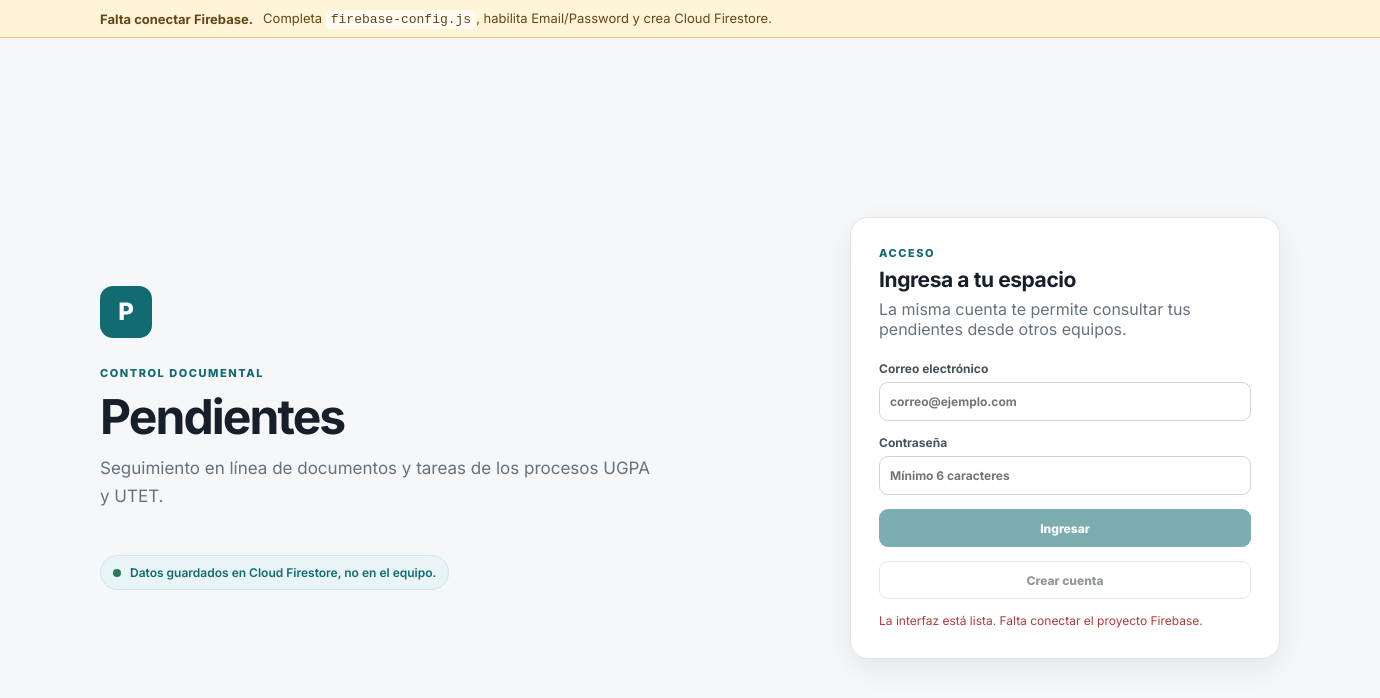
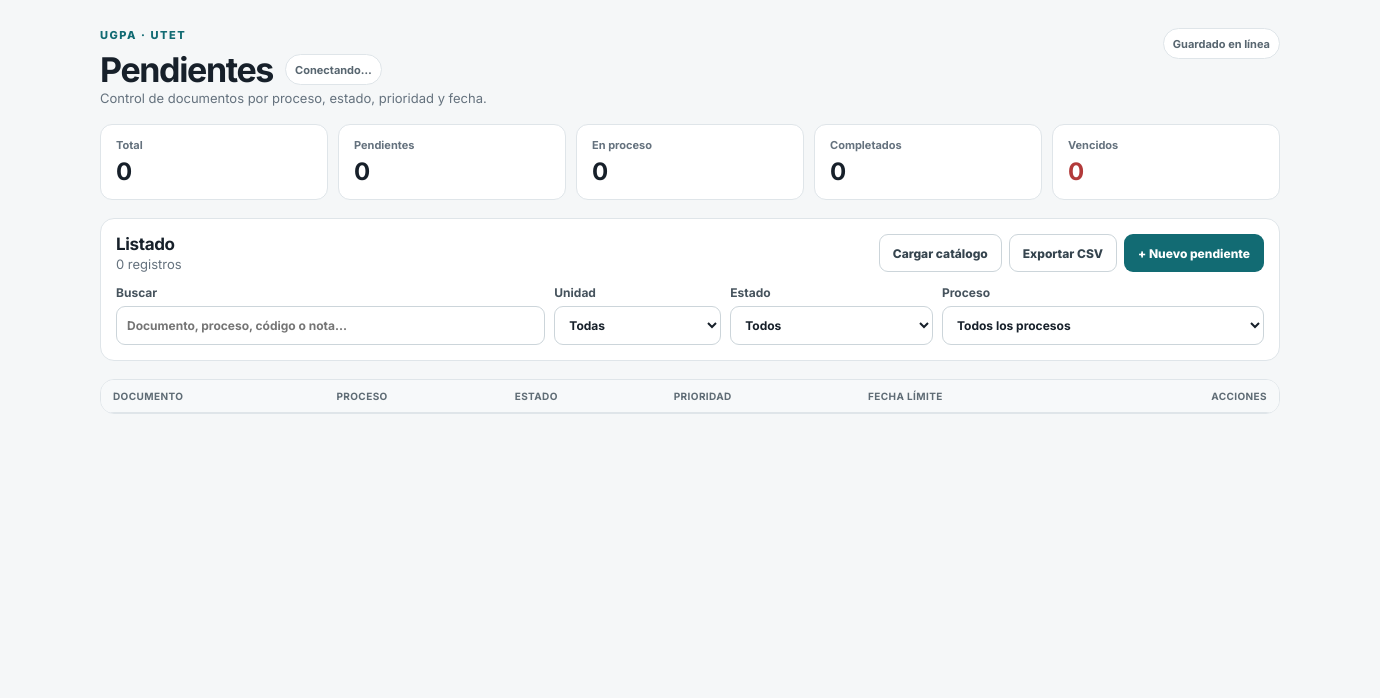
Before and after one commit to jeffer91/Pendiente, an Electron app: page index.html in a window 1380 px wide. Drawn offline with Linux system fonts and the light colour scheme.

Commit message:
Quitar pantalla de login

```diff
--- a/index.html
+++ b/index.html
@@ -14,45 +14,12 @@
   <div id="setupBanner" class="setup-banner hidden" role="alert">
     <div>
       <strong>Falta conectar Firebase.</strong>
-      <span>Completa <code>firebase-config.js</code>, habilita Email/Password y crea Cloud Firestore.</span>
+      <span>Completa <code>firebase-config.js</code>, habilita acceso anónimo y crea Cloud Firestore.</span>
     </div>
   </div>
 
   <main class="page-shell">
-    <section id="authView" class="auth-layout">
-      <div class="brand-panel">
-        <div class="brand-mark">P</div>
-        <p class="eyebrow">CONTROL DOCUMENTAL</p>
-        <h1>Pendientes</h1>
-        <p class="brand-copy">Seguimiento en línea de documentos y tareas de los procesos UGPA y UTET.</p>
-        <div class="cloud-note">
-          <span class="cloud-dot"></span>
-          Datos guardados en Cloud Firestore, no en el equipo.
-        </div>
-      </div>
-
-      <div class="auth-card">
-        <p class="eyebrow">ACCESO</p>
-        <h2>Ingresa a tu espacio</h2>
-        <p class="muted">La misma cuenta te permite consultar tus pendientes desde otros equipos.</p>
-
-        <form id="authForm" class="form-stack">
-          <label>
-            Correo electrónico
-            <input id="authEmail" type="email" autocomplete="email" required placeholder="correo@ejemplo.com" />
-          </label>
-          <label>
-            Contraseña
-            <input id="authPassword" type="password" autocomplete="current-password" required minlength="6" placeholder="Mínimo 6 caracteres" />
-          </label>
-          <button id="loginButton" class="button primary" type="submit">Ingresar</button>
-          <button id="registerButton" class="button secondary" type="button">Crear cuenta</button>
-          <p id="authMessage" class="form-message" aria-live="polite"></p>
-        </form>
-      </div>
-    </section>
-
-    <section id="appView" class="app-view hidden">
+    <section id="appView" class="app-view">
       <header class="topbar">
         <div>
           <p class="eyebrow">UGPA · UTET</p>
@@ -63,8 +30,7 @@
           <p class="muted compact">Control de documentos por proceso, estado, prioridad y fecha.</p>
         </div>
         <div class="topbar-actions">
-          <span id="userEmail" class="user-chip"></span>
-          <button id="logoutButton" class="button ghost" type="button">Salir</button>
+          <span class="user-chip">Guardado en línea</span>
         </div>
       </header>
 
```
